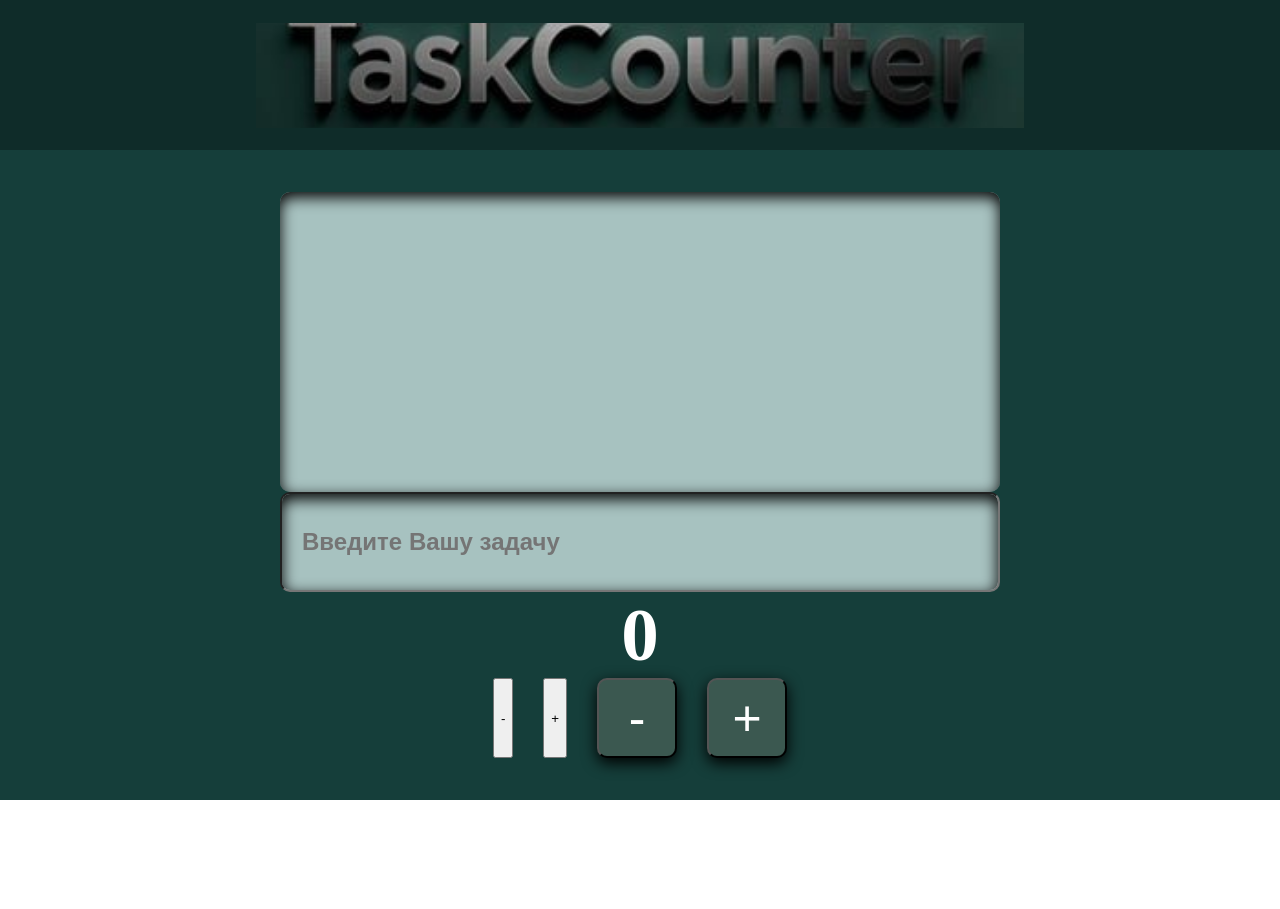
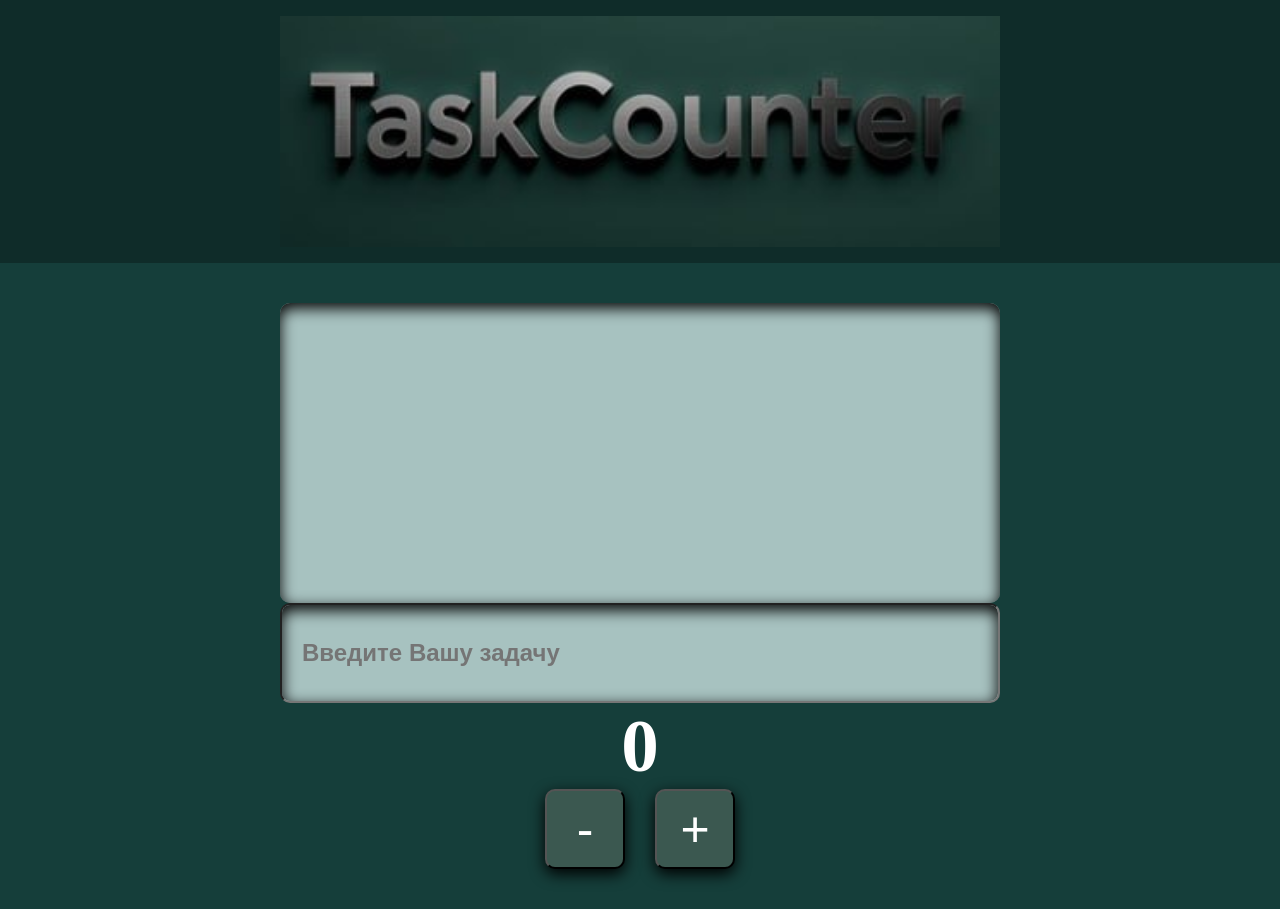
Before and after one commit to AllaBeloshapka/TaskCounter, a plain HTML site: page index.html in a window 1280 px wide. Before the commit the page ends 800 px from the top, so only its background shows below. Drawn offline with Linux system fonts and the light colour scheme.

Commit message:
add css header, logo

```diff
--- a/index.html
+++ b/index.html
@@ -21,13 +21,12 @@
         <div class="tasks"></div>
         <input class="input" placeholder="Введите Вашу задачу" type="text" />
         <h2 class="number"></h2>
+
         <div class="buttons">
-          <button type="submit" class="btn-minus">-</button>
-
-          <button type="submit" class="btn-plus">+</button>
           <button type="button" class="btn-minus" id="btn">-</button>
           <button type="button" class="btn-plus" id="btn">+</button>
         </div>
+
       </main>
 
       <footer></footer>
--- a/stylec.css
+++ b/stylec.css
@@ -34,24 +34,28 @@ a {
   justify-content: center;
   align-items: center;
   background-color: #0f2c29;
-  display: flex;
-  justify-content: center;
-  align-items: center;
-  background-color: #0f2c29;
   width: 100%;
-  height: 150px;
-  overflow: hidden;
+  /* height: 150px;  убрал фиксированную высоту */
+  padding: 16px 24px; /* ДОБАВЛЕНО: внутренние отступы для «воздуха» */
+  /* overflow: hidden; ИЗМЕНЕНО: убрал обрезание содержимого */
+  overflow: visible;  /* ДОБАВЛЕНО: больше не обрезаем логотип */
 }
 
 .logo {
-  width: 70%;
-  height: 70%;
-  object-fit: cover;
+  width: 100%;  /* ИЗМЕНЕНО: логотип занимает доступную ширину контейнера */
+  max-width: 720px; /* ДОБАВЛЕНО: ограничил максимальную ширину, чтобы не расползался */
+  height: auto; /* ИЗМЕНЕНО: сохраняем пропорции изображения */
+  object-fit: contain;  /* ИЗМЕНЕНО: вместо cover, чтобы не кадрировать логотип */
+  display: block;
+  margin: 0 auto; /* ДОБАВЛЕНО: центрируем изображение */
 }
-.logo {
-  width: 60%;
-  display: block;
+
+/* НЕМНОГО АДАПТИВА ДЛЯ МАЛЫХ ЭКРАНОВ */
+@media (max-width: 768px) {
+  .header { padding: 12px; }     /* ДОБАВЛЕНО */
+  .logo { max-width: 90vw; }     /* ДОБАВЛЕНО: логотип не шире области просмотра */
 }
+
 .main {
   flex: 1;
   display: flex;
```
